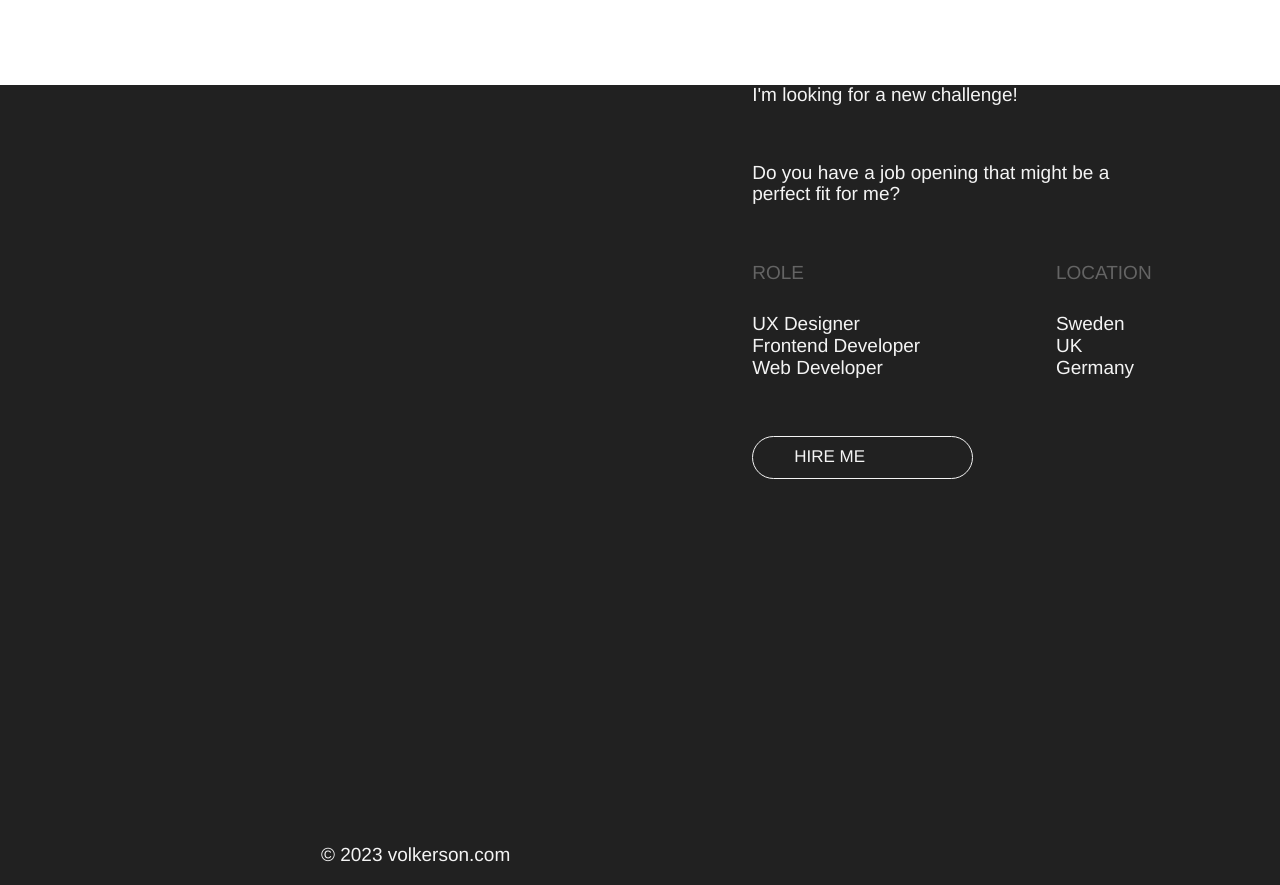
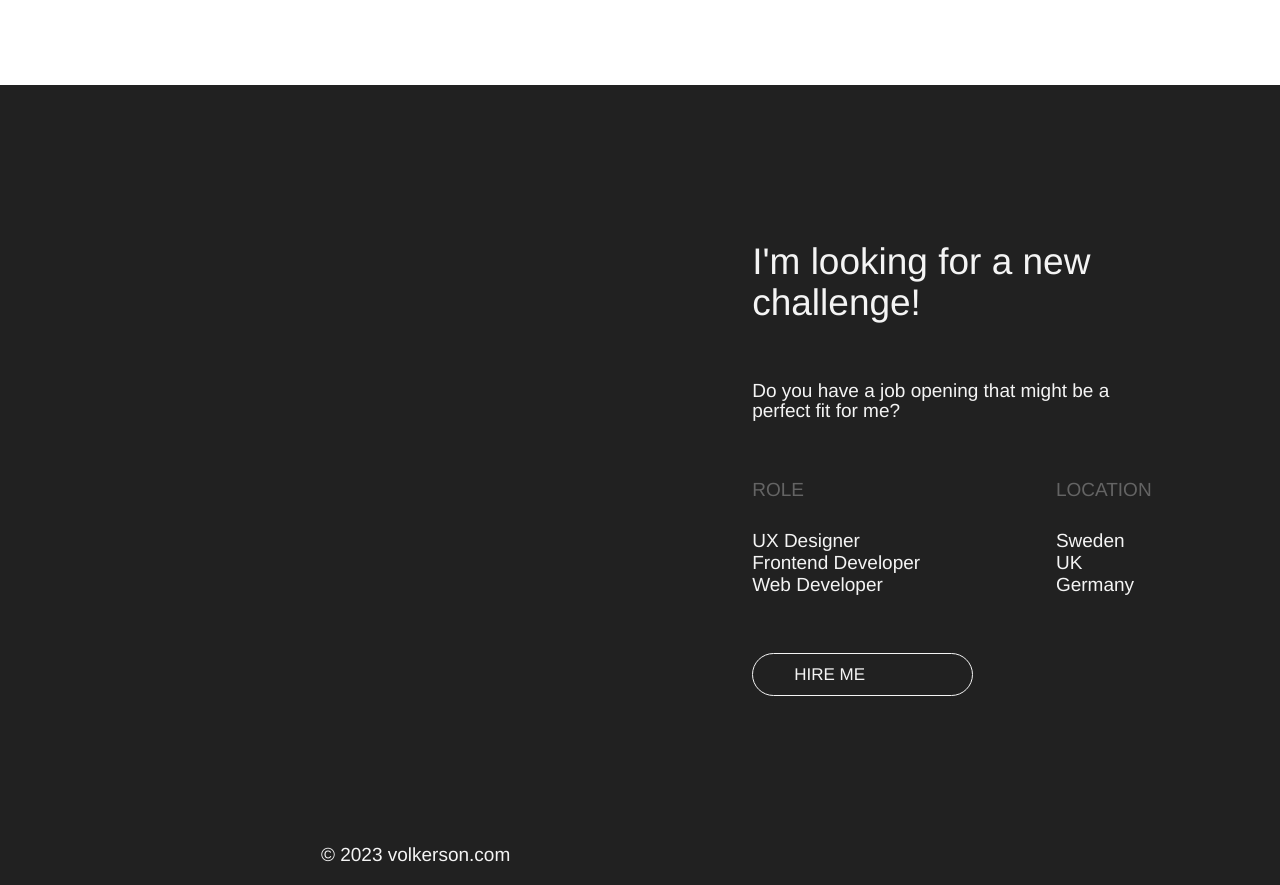
Before and after one commit to volkerson/volkerson-2023, a website: page public/index.html in a window 1280 px wide. Shown: the part 6987-7872 px from the top of the page. Drawn offline with nearby package versions, Linux system fonts and the light colour scheme; a web font is replaced by a local one.

Commit message:
Typo in footer corrected

```diff
--- a/public/index.html
+++ b/public/index.html
@@ -314,7 +314,7 @@
 		</main>
 		<footer>
 			<div class="footer--main">
-				<div class="ç">
+				<div class="footer--title">
 					<p>I'm looking for a new challenge!</p>
 				</div>
 				<div class="footer--text">
```
Also changed, not shown: src/index.html (+1 -1 lines).
